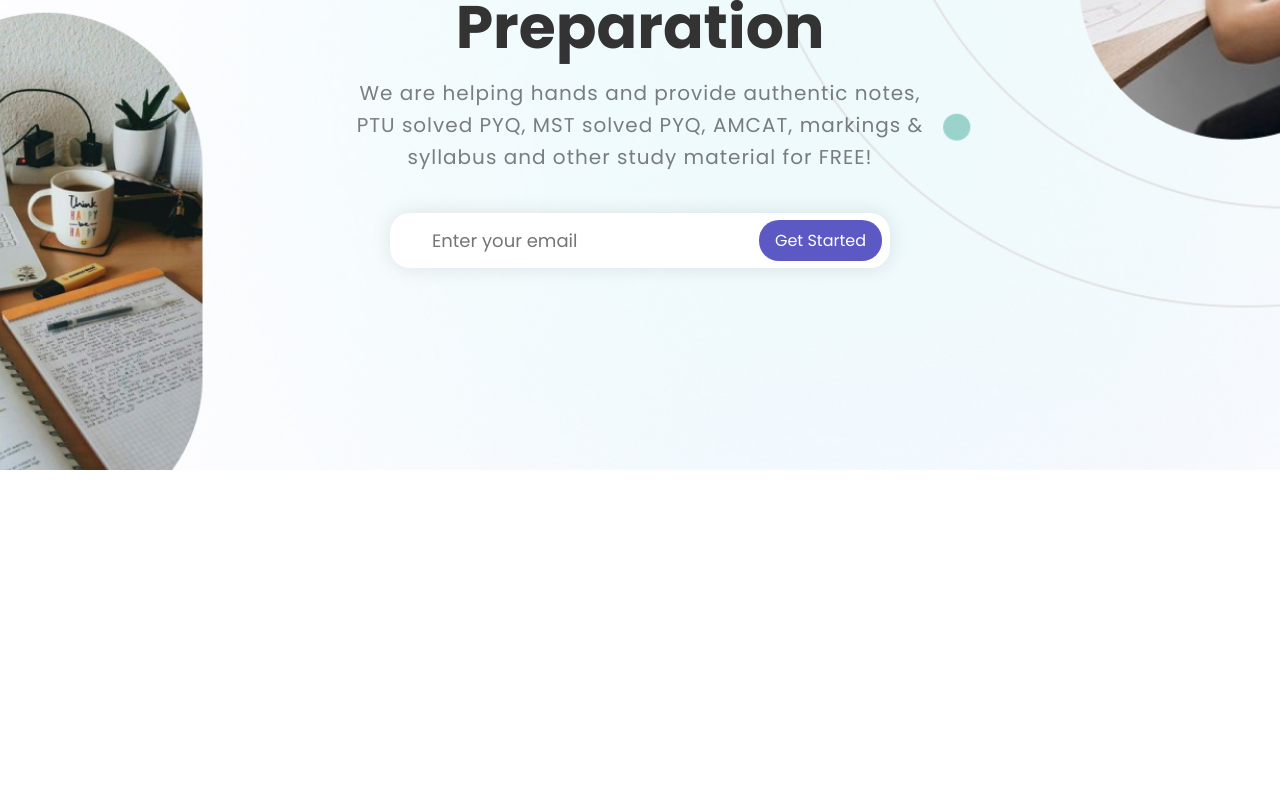
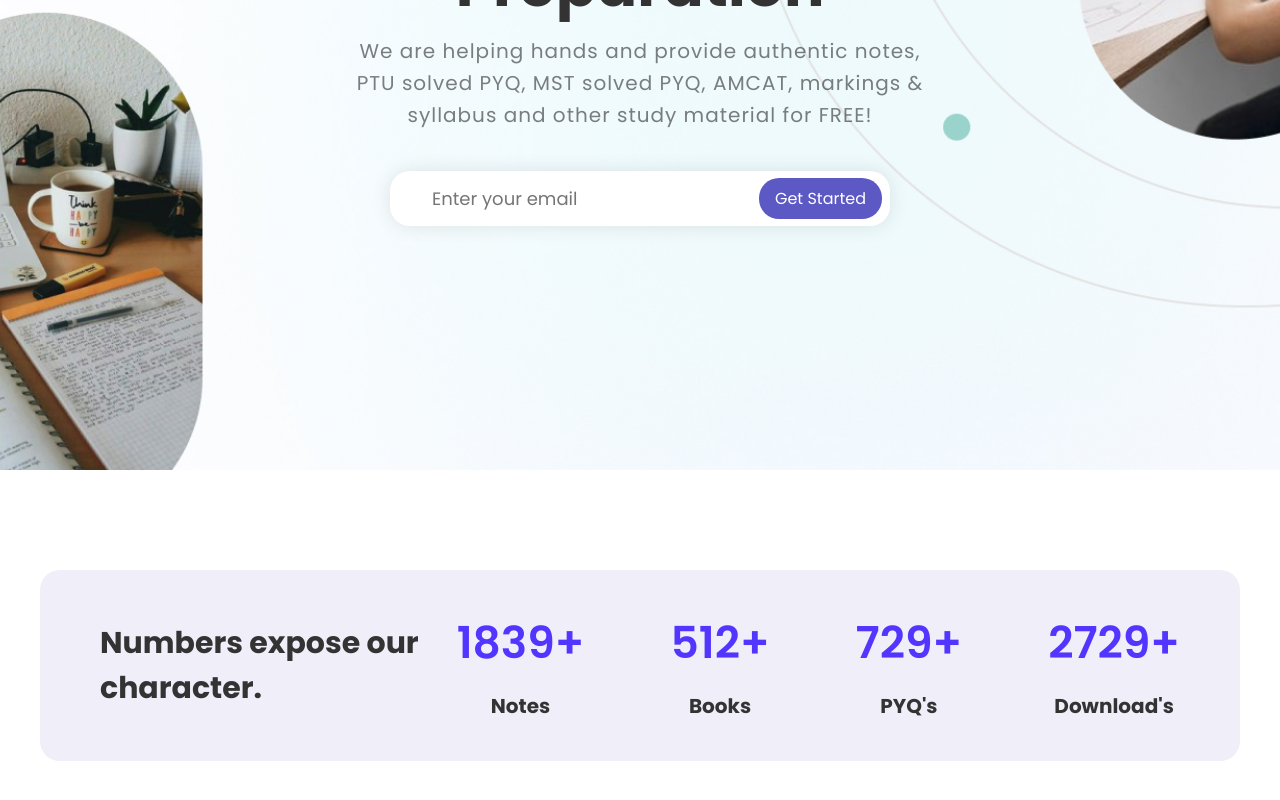
Before and after one commit to shivam907/temp1, a React (Create React App) app: page / in a window 1280 px wide. Shown: the part 330-1130 px from the top of the page. Before the commit the page ends 800 px from the top, so only its background shows below. Built offline with nearby package versions, Linux system fonts and the light colour scheme; some icons are missing; a web font is replaced by a local one.

Commit message:
Navbar and Numbers section done

```diff
--- a/src/App.css
+++ b/src/App.css
@@ -1,38 +1,3 @@
-.App {
-  text-align: center;
+* {
+  /* font-size: 62.5%; */
 }
-
-.App-logo {
-  height: 40vmin;
-  pointer-events: none;
-}
-
-@media (prefers-reduced-motion: no-preference) {
-  .App-logo {
-    animation: App-logo-spin infinite 20s linear;
-  }
-}
-
-.App-header {
-  background-color: #282c34;
-  min-height: 100vh;
-  display: flex;
-  flex-direction: column;
-  align-items: center;
-  justify-content: center;
-  font-size: calc(10px + 2vmin);
-  color: white;
-}
-
-.App-link {
-  color: #61dafb;
-}
-
-@keyframes App-logo-spin {
-  from {
-    transform: rotate(0deg);
-  }
-  to {
-    transform: rotate(360deg);
-  }
-}
--- a/src/App.js
+++ b/src/App.js
@@ -1,6 +1,8 @@
 // import logo from "./logo.svg";
 import Hero from "./Components/Hero/Hero";
-// import './App.css';
+import "./App.css";
+import Nav from "./UI/Nav";
+import Numbers from "./Components/Numbers/Numbers";
 
 function App() {
   return (
@@ -15,7 +17,9 @@ function App() {
           src="https://unpkg.com/ionicons@7.1.0/dist/ionicons/ionicons.js"
         ></script>
       </head>
+      <Nav />
       <Hero />
+      <Numbers />
     </>
   );
 }
--- a/src/Components/Hero/Hero.js
+++ b/src/Components/Hero/Hero.js
@@ -2,6 +2,7 @@ import React from "react";
 import classes from "./Hero.module.css";
 import { IonIcon } from "@ionic/react";
 import { MailOutline } from "react-ionicons";
+import Nav from "../../UI/Nav";
 function hero() {
   return (
     <body>
@@ -14,23 +15,6 @@ function hero() {
         src="https://unpkg.com/ionicons@7.1.0/dist/ionicons/ionicons.js"
       ></script>
       <div className={classes["hero-section"]}>
-        <nav className={classes["nav-section"]}>
-          <div className={classes["logo"]}>CGC Assign</div>
-          <ul className={classes["nav-lists"]}>
-            <li>
-              <a className={classes["link-list"]}>Features</a>
-            </li>
-            <li>
-              <a className={classes["link-list"]}>Testimonial</a>
-            </li>
-            <li>
-              <a className={classes["link-list"]}>Blog</a>
-            </li>
-            <li></li>
-            <li></li>
-            <li></li>
-          </ul>
-        </nav>
         <div className={classes["hero-content"]}>
           <h1 className={classes["hero-head"]}>
             The Ultimate Resource for Exam Preparation
--- a/src/Components/Hero/Hero.module.css
+++ b/src/Components/Hero/Hero.module.css
@@ -19,42 +19,12 @@ html {
   height: 100vh;
 }
 
-.nav-section {
-  display: flex;
-  align-items: center;
-  width: 120rem;
-  margin: 0 auto;
-  padding-top: 4rem;
-  justify-content: space-between;
-}
-
-.logo {
-  font-size: 2.8rem;
-}
-
-.nav-lists {
-  display: flex;
-  gap: 5rem;
-  list-style: none;
-  font-size: 1.8rem;
-}
-
-.link-list {
-  color: #333;
-  cursor: pointer;
-}
-
-.link-list:hover,
-.link-list:active {
-  color: #666;
-}
-
 .hero-content {
   width: 60rem;
   margin: 0 auto;
   display: flex;
   flex-direction: column;
-  height: 80%;
+  height: 90%;
   align-items: center;
   justify-content: center;
   gap: 2rem;
--- /dev/null
+++ b/src/Components/Numbers/Numbers.js
@@ -0,0 +1,43 @@
+import React from "react";
+import classes from "./Numbers.module.css";
+
+function Numbers() {
+  return (
+    <div class={classes["number-section"]}>
+      <h1 class={classes["Number-heading"]}>Numbers expose our character.</h1>
+      <div class={classes["notes-books-pyq"]}>
+        <div>
+          <span class={`${classes["notes-number"]} ${classes["number"]}`}>
+            1839+
+          </span>
+          <br />
+          <h2 class={`${classes["notes-label"]} ${classes.label}`}>Notes</h2>
+        </div>
+        <div>
+          <span class={`${classes["books-number"]} ${classes.number}`}>
+            512+
+          </span>
+          <br />
+          <h2 class={`${classes["books-label"]} ${classes.label}`}>Books</h2>
+        </div>
+        <div>
+          <span class={`${classes["pyqs-number"]} ${classes.number}`}>
+            729+
+          </span>
+          <br />
+          <h2 class={`${classes["pyqs-label"]} ${classes.label}`}>PYQ's</h2>
+        </div>
+        <div>
+          <span class={`${classes["downloads-number"]} ${classes.number}`}>
+            2729+
+          </span>
+          <br />
+          <h2 class={`${classes["downloads-label"]} ${classes.label}`}>
+            Download's
+          </h2>
+        </div>
+      </div>
+    </div>
+  );
+}
+export default Numbers;
--- /dev/null
+++ b/src/Components/Numbers/Numbers.module.css
@@ -0,0 +1,41 @@
+.number-section {
+  background-color: #efeef9;
+  padding: 4rem 6rem;
+  border-radius: 2rem;
+  width: 120rem;
+  margin: 10rem auto;
+
+  display: flex;
+  justify-content: space-between;
+  align-items: center;
+}
+
+.notes-books-pyq {
+  display: flex;
+  justify-content: space-between;
+  align-items: center;
+  gap: 8.6rem;
+}
+
+.notes-books-pyq div {
+  display: flex;
+  flex-direction: column;
+  justify-content: end;
+  align-items: center;
+}
+
+.Number-heading {
+  font-size: 3rem;
+  color: #333;
+}
+
+.number {
+  font-size: 4.4rem;
+  color: #5236ff;
+  font-weight: 600;
+}
+
+.label {
+  font-size: 2rem;
+  color: #333;
+}
--- /dev/null
+++ b/src/UI/Nav.js
@@ -0,0 +1,73 @@
+import { React, useRef, useState } from "react";
+import classes from "./Nav.module.css";
+function Hero() {
+  //   const componentDidMount = () => {
+  //   };
+  const [scrol, changeScrol] = useState(false);
+  const nav = useRef(null);
+  const resizeHeaderOnScroll = () => {
+    const distanceY = window.pageYOffset || document.documentElement.scrollTop,
+      shrinkOn = 30,
+      headerEl = nav;
+    //   headerEl = document.getElementsByClassName("nav");
+
+    if (distanceY > shrinkOn) {
+      console.log("nav");
+      changeScrol(true);
+    } else {
+      console.log("nav");
+      // console.log(nav.current.children[0].classList);
+      changeScrol(false);
+      //   console.log(nav.current.classes);
+      //   nav.current.className = "";
+      //   nav.current.children[0].classList.remove("shrink");
+    }
+  };
+  window.addEventListener("scroll", resizeHeaderOnScroll);
+  return (
+    <div
+      ref={nav}
+      className={`${classes["nav"]}  ${scrol ? classes.shrink : ""}`}
+    >
+      <nav className={classes["nav-section"]}>
+        <div className={`${classes["logo"]} ${scrol ? classes.chitta : ""}`}>
+          CGC Assign
+        </div>
+        <ul className={classes["nav-lists"]}>
+          <li>
+            <a
+              className={`${classes["link-list"]} ${
+                scrol ? classes.chitta : ""
+              }`}
+            >
+              Features
+            </a>
+          </li>
+          <li>
+            <a
+              className={`${classes["link-list"]} ${
+                scrol ? classes.chitta : ""
+              }`}
+            >
+              Testimonial
+            </a>
+          </li>
+          <li>
+            <a
+              className={`${classes["link-list"]} ${
+                scrol ? classes.chitta : ""
+              }`}
+            >
+              Blog
+            </a>
+          </li>
+          <li></li>
+          <li></li>
+          <li></li>
+        </ul>
+      </nav>
+    </div>
+  );
+}
+
+export default Hero;
--- /dev/null
+++ b/src/UI/Nav.module.css
@@ -0,0 +1,47 @@
+.nav {
+  width: 100vw;
+  /* background-color: #333; */
+  position: fixed;
+  padding: 4rem;
+}
+
+.shrink {
+  position: fixed;
+  /* top: 0; */
+  background-color: #5236ff90 !important;
+  padding: 1.5rem 0 !important;
+  /* top: -2rem; */
+  transition: 0.2s ease-in-out;
+  backdrop-filter: blur(10px);
+  z-index: 99;
+}
+.chitta {
+  color: #fff !important;
+}
+.nav-section {
+  display: flex;
+  align-items: center;
+  width: 120rem;
+  margin: 0 auto;
+  justify-content: space-between;
+}
+.logo {
+  font-size: 2.8rem;
+}
+
+.nav-lists {
+  display: flex;
+  gap: 5rem;
+  list-style: none;
+  font-size: 1.8rem;
+}
+
+.link-list {
+  color: #333;
+  cursor: pointer;
+}
+
+.link-list:hover,
+.link-list:active {
+  color: #666;
+}
```
